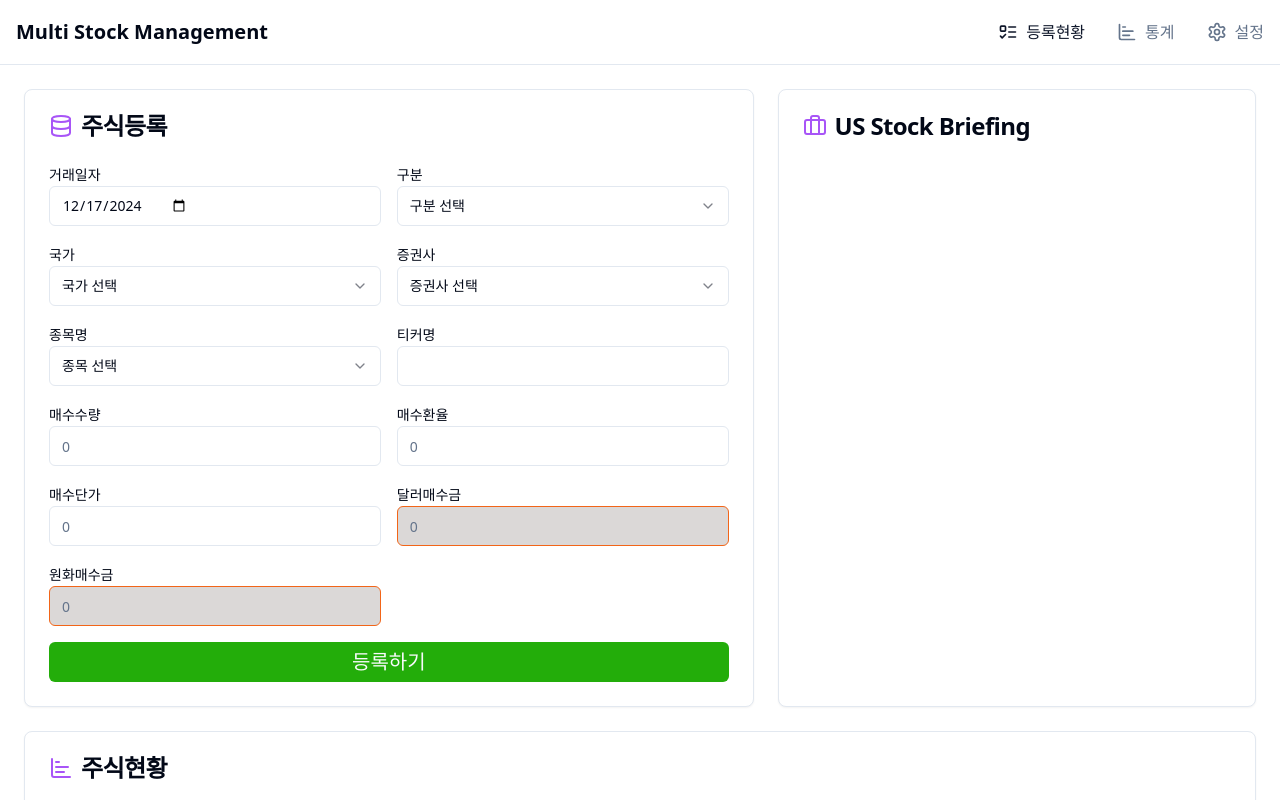
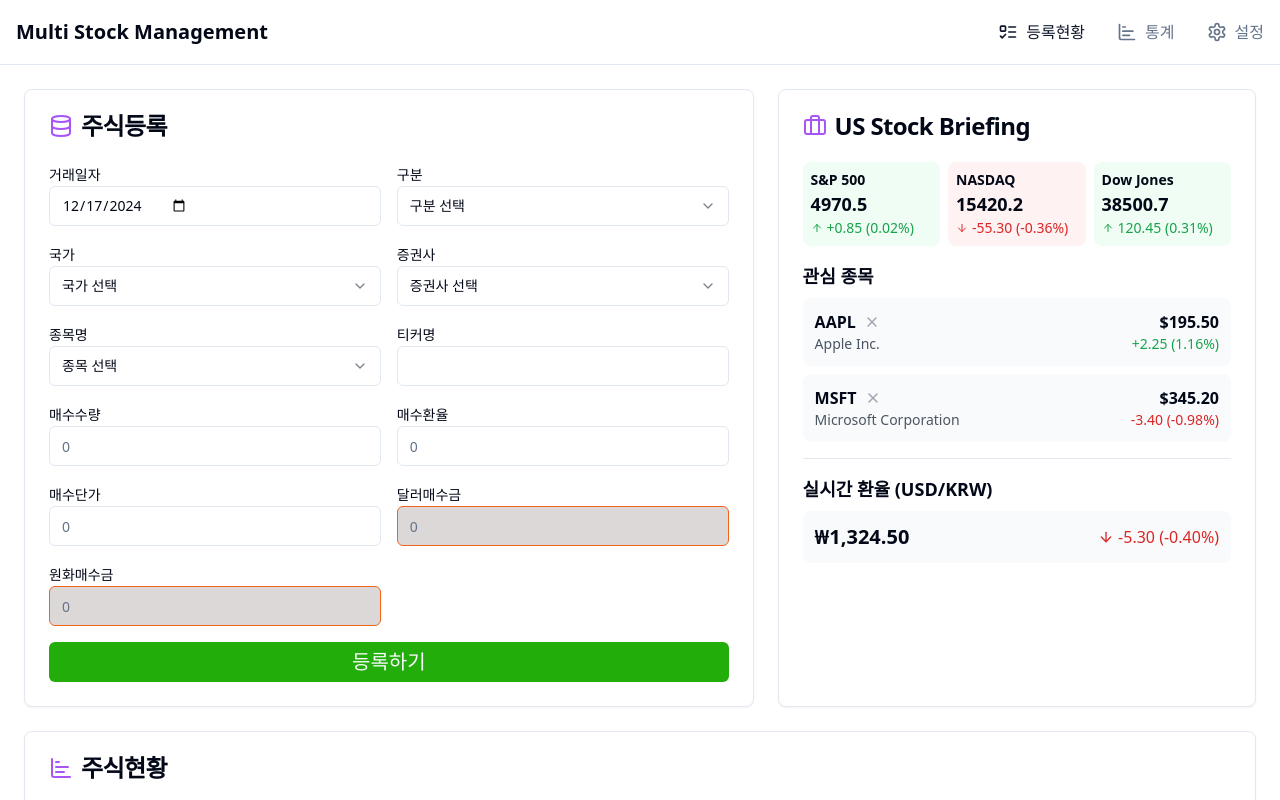
Before and after one commit to gppc5096/multi-stock-cursor, a React (Vite) app: page / in a window 1280 px wide. Shown: the top 800 px of the page. Built offline with nearby package versions, Linux system fonts and the light colour scheme.

Commit message:
Add US Stock Briefing card
Implement the US Stock Briefing card in the registration status page, including an image and a real-time exchange rate information section. Ensure the card height matches the Stock Registration card and arrange the content for readability.
[skip gpt_engineer]

```diff
--- a/src/components/stock/StockList.tsx
+++ b/src/components/stock/StockList.tsx
@@ -2,6 +2,7 @@ import { Card, CardContent, CardHeader, CardTitle } from "@/components/ui/card";
 import { Database, ChartBarIcon, Briefcase } from "lucide-react";
 import StockRegistrationForm from "./StockRegistrationForm";
 import StockTable from "./StockTable";
+import USStockBriefing from "./USStockBriefing";
 
 const StockList = () => {
   return (
@@ -29,7 +30,7 @@ const StockList = () => {
             </CardTitle>
           </CardHeader>
           <CardContent>
-            {/* 향후 US Stock Briefing 컨텐츠가 추가될 공간 */}
+            <USStockBriefing />
           </CardContent>
         </Card>
 
--- /dev/null
+++ b/src/components/stock/USStockBriefing.tsx
@@ -0,0 +1,95 @@
+import { Card, CardContent } from "@/components/ui/card";
+import { ArrowUpIcon, ArrowDownIcon, XIcon } from "lucide-react";
+import { cn } from "@/lib/utils";
+
+const USStockBriefing = () => {
+  // 실제 데이터는 API 연동 필요
+  const marketIndices = [
+    { name: "S&P 500", value: "4970.5", change: "+0.85", changePercent: "0.02", isUp: true },
+    { name: "NASDAQ", value: "15420.2", change: "-55.30", changePercent: "-0.36", isUp: false },
+    { name: "Dow Jones", value: "38500.7", change: "120.45", changePercent: "0.31", isUp: true },
+  ];
+
+  const watchlist = [
+    { symbol: "AAPL", name: "Apple Inc.", price: "195.50", change: "+2.25", changePercent: "1.16", isUp: true },
+    { symbol: "MSFT", name: "Microsoft Corporation", price: "345.20", change: "-3.40", changePercent: "-0.98", isUp: false },
+  ];
+
+  const exchangeRate = {
+    value: "1,324.50",
+    change: "-5.30",
+    changePercent: "-0.40",
+    isUp: false,
+  };
+
+  return (
+    <div className="space-y-4 h-full flex flex-col">
+      {/* 주요 지수 */}
+      <div className="grid grid-cols-3 gap-2">
+        {marketIndices.map((index) => (
+          <div
+            key={index.name}
+            className={cn(
+              "p-2 rounded-lg",
+              index.isUp ? "bg-green-50" : "bg-red-50"
+            )}
+          >
+            <div className="text-sm font-semibold">{index.name}</div>
+            <div className="text-lg font-bold">{index.value}</div>
+            <div className={cn(
+              "text-sm flex items-center gap-1",
+              index.isUp ? "text-green-600" : "text-red-600"
+            )}>
+              {index.isUp ? <ArrowUpIcon className="w-3 h-3" /> : <ArrowDownIcon className="w-3 h-3" />}
+              {index.change} ({index.changePercent}%)
+            </div>
+          </div>
+        ))}
+      </div>
+
+      {/* 관심 종목 */}
+      <div className="flex-1">
+        <div className="text-lg font-semibold mb-2">관심 종목</div>
+        <div className="space-y-2">
+          {watchlist.map((stock) => (
+            <div key={stock.symbol} className="flex items-center justify-between p-3 bg-gray-50 rounded-lg">
+              <div>
+                <div className="flex items-center gap-2">
+                  <span className="font-bold">{stock.symbol}</span>
+                  <XIcon className="w-4 h-4 text-gray-400 cursor-pointer" />
+                </div>
+                <div className="text-sm text-gray-600">{stock.name}</div>
+              </div>
+              <div className="text-right">
+                <div className="font-bold">${stock.price}</div>
+                <div className={cn(
+                  "text-sm",
+                  stock.isUp ? "text-green-600" : "text-red-600"
+                )}>
+                  {stock.change} ({stock.changePercent}%)
+                </div>
+              </div>
+            </div>
+          ))}
+        </div>
+      </div>
+
+      {/* 실시간 환율 정보 */}
+      <div className="border-t pt-4">
+        <div className="text-lg font-semibold mb-2">실시간 환율 (USD/KRW)</div>
+        <div className="flex items-center justify-between p-3 bg-gray-50 rounded-lg">
+          <div className="text-xl font-bold">₩{exchangeRate.value}</div>
+          <div className={cn(
+            "flex items-center gap-1",
+            exchangeRate.isUp ? "text-green-600" : "text-red-600"
+          )}>
+            {exchangeRate.isUp ? <ArrowUpIcon className="w-4 h-4" /> : <ArrowDownIcon className="w-4 h-4" />}
+            {exchangeRate.change} ({exchangeRate.changePercent}%)
+          </div>
+        </div>
+      </div>
+    </div>
+  );
+};
+
+export default USStockBriefing;
```
